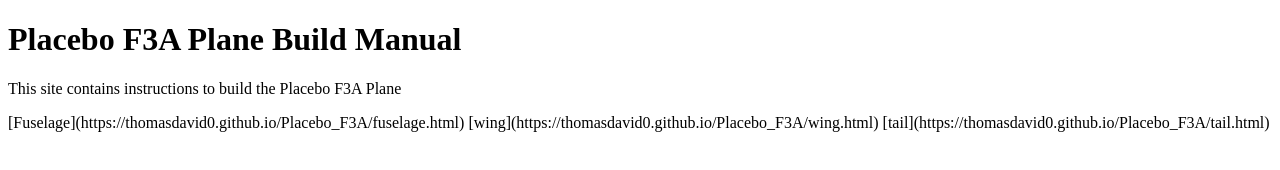
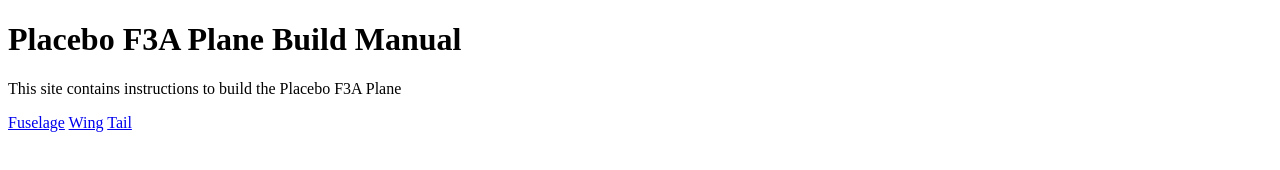
Before and after one commit to ThomasDavid0/Placebo_F3A, a plain HTML site: page docs/index.html in a window 1280 px wide. Drawn offline with Linux system fonts and the light colour scheme.

Commit message:
initial pages stuff

```diff
--- a/docs/index.html
+++ b/docs/index.html
@@ -7,9 +7,9 @@
     This site contains instructions to build the Placebo F3A Plane
 </p>
 
-[Fuselage](https://thomasdavid0.github.io/Placebo_F3A/fuselage.html)
-[wing](https://thomasdavid0.github.io/Placebo_F3A/wing.html)
-[tail](https://thomasdavid0.github.io/Placebo_F3A/tail.html)
+<a href="https://thomasdavid0.github.io/Placebo_F3A/fuselage.html">Fuselage</a>
+<a href="https://thomasdavid0.github.io/Placebo_F3A/wing.html">Wing</a>
+<a href="https://thomasdavid0.github.io/Placebo_F3A/tail.html">Tail</a>
 
 </body>
 </html>
```
